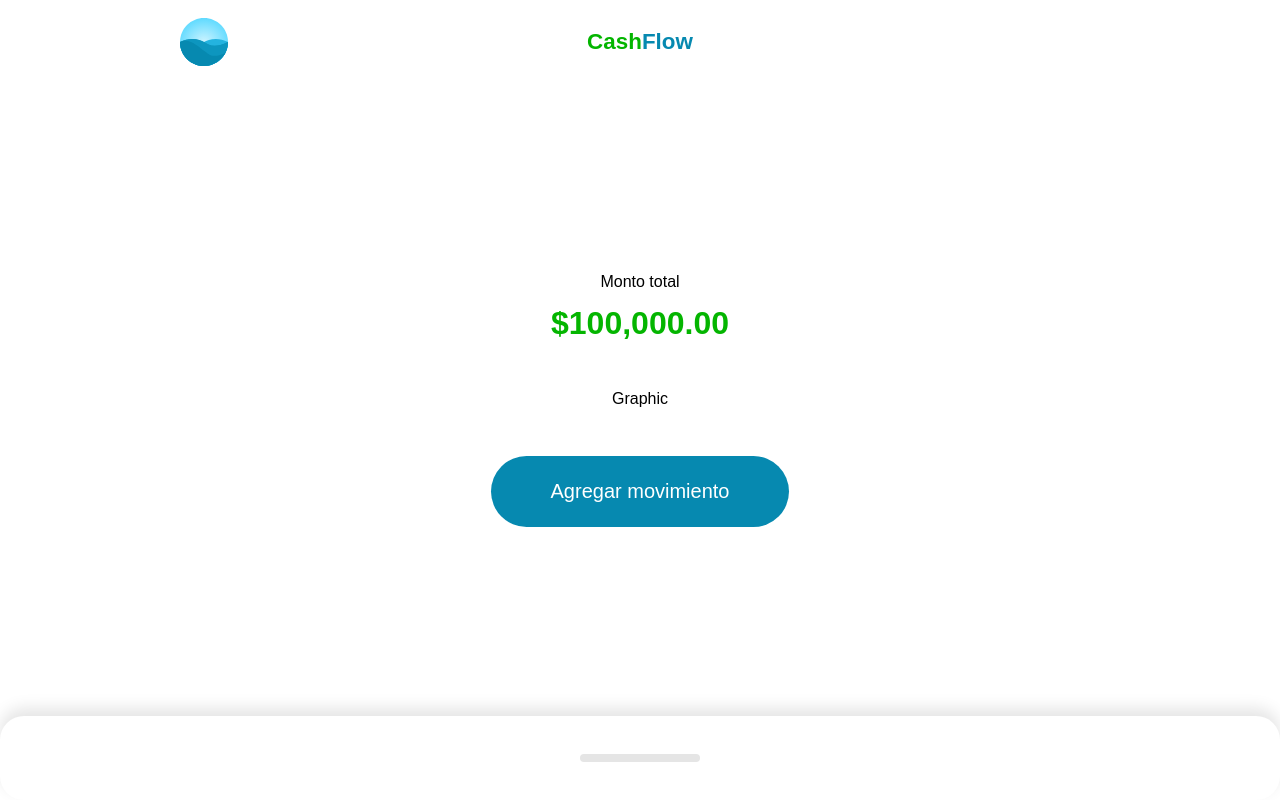
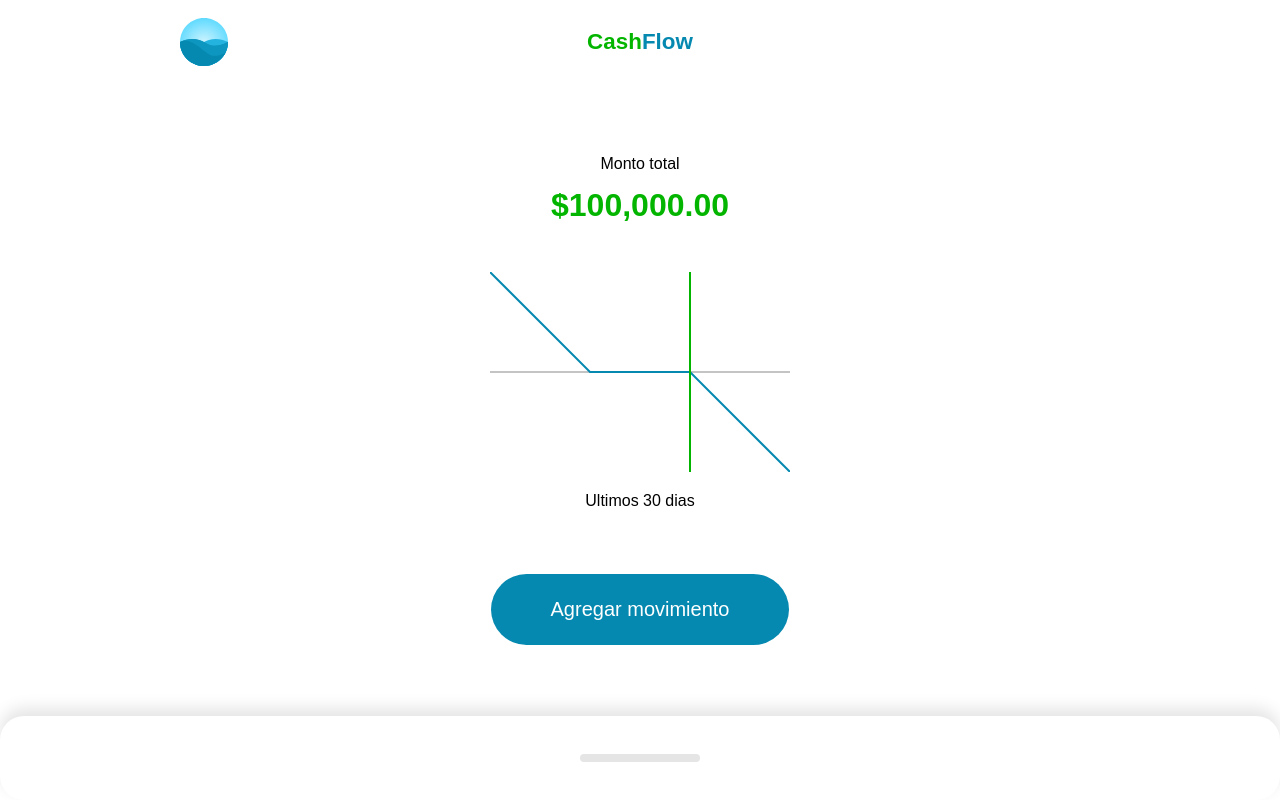
Before and after one commit to fjrp1412/CashFlow, a Vue app: page / in a window 1280 px wide. Built offline with nearby package versions, Linux system fonts and the light colour scheme.

Commit message:
add graphic component

```diff
--- a/src/components/Home.vue
+++ b/src/components/Home.vue
@@ -5,7 +5,9 @@
     </template>
     <template #resume>
       <Resume :label="label" :amount="amount" :totalAmount="100000">
-        <template #graphic>Graphic</template>
+        <template #graphic>
+          <Graphic />
+        </template>
         <template #action>
           <Action />
         </template>
@@ -24,6 +26,7 @@
 import Resume from "@/components/Resume/Index.vue";
 import Movements from "@/components/Movements/Movements.vue";
 import Action from "@/components/Action.vue";
+import Graphic from "@/components/Resume/Graphic.vue";
 
 export default {
   components: {
@@ -32,6 +35,7 @@
     Resume,
     Movements,
     Action,
+    Graphic,
   },
 
   data() {
--- /dev/null
+++ b/src/components/Resume/Graphic.vue
@@ -0,0 +1,39 @@
+<template>
+  <div>
+    <svg viewBox="0 0 300 200">
+      <line
+        stroke="#c4c4c4"
+        stroke-width="2"
+        x1="0"
+        y1="100"
+        x2="300"
+        y2="100"
+      />
+      <polyline
+        fill="none"
+        stroke="#0689B0"
+        stroke-width="2"
+        points="0,0 100,100 200,100 300,200"
+      />
+      <line
+        stroke="#04b500"
+        stroke-width="2"
+        x1="200"
+        y1="0"
+        x2="200"
+        y2="200"
+      />
+    </svg>
+    <p>Ultimos 30 dias</p>
+  </div>
+</template>
+
+<style scoped>
+svg {
+  width: 100%;
+}
+
+p {
+  text-align: center;
+}
+</style>
```
